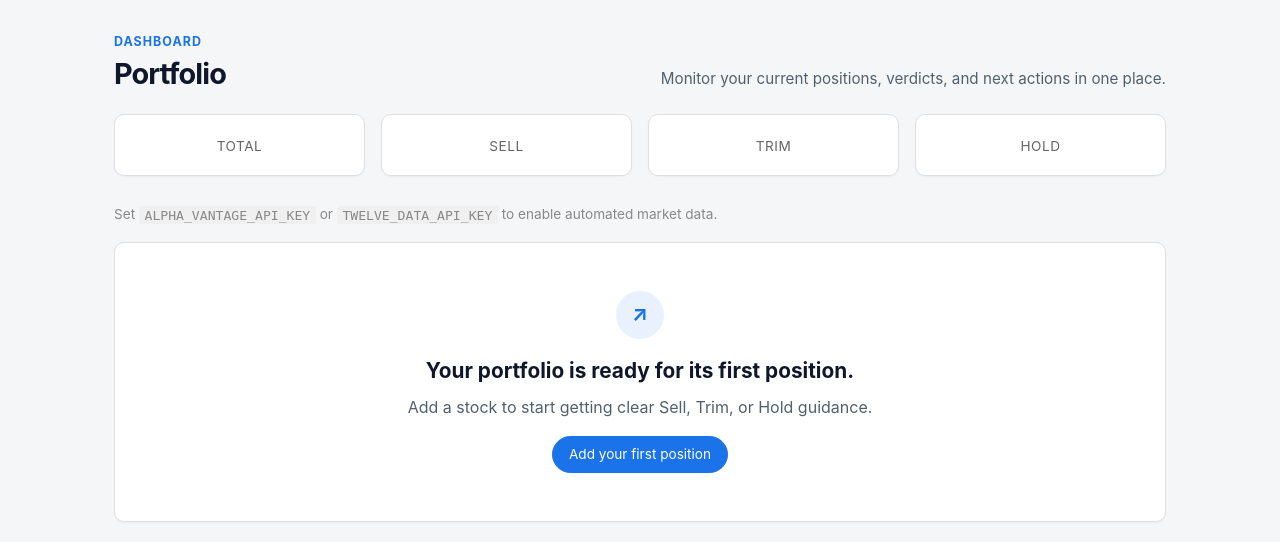
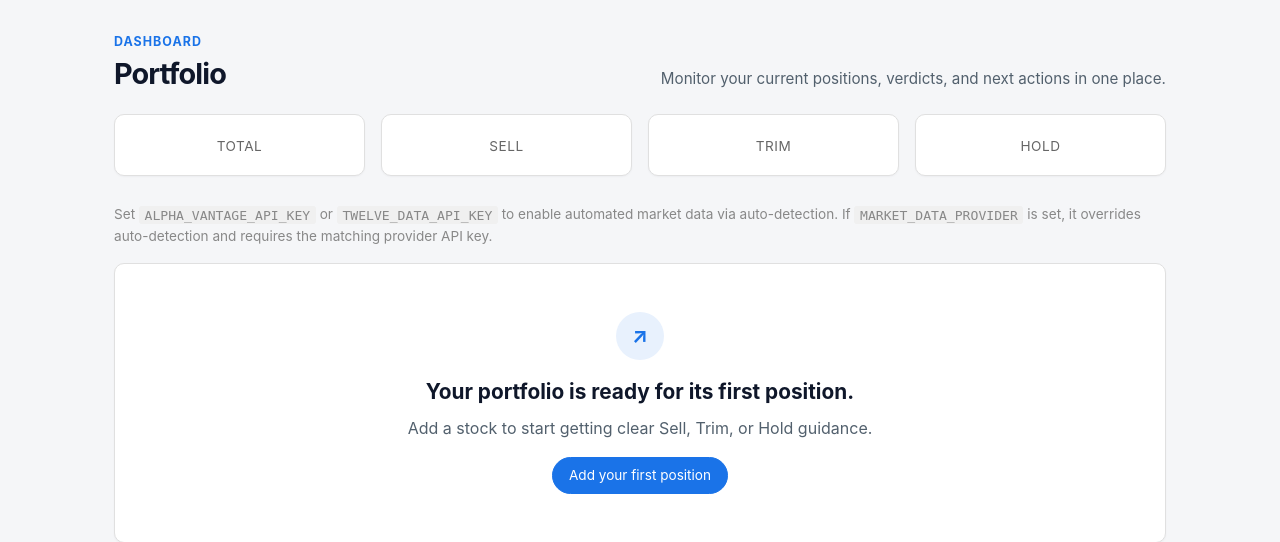
Before and after one commit to ryankmcintyre/StockSentinal, a FastAPI app: template app/templates/portfolio.html in a window 1280 px wide. Shown: the part 75-617 px from the top of the page. Run offline with FastAPI, Linux system fonts and the light colour scheme; the template is opened without the code that fills it, so the values that code supplies are empty.

Commit message:
Potential fix for pull request finding
Co-authored-by: Copilot Autofix powered by AI <175728472+Copilot@users.noreply.github.com>

```diff
--- a/app/templates/portfolio.html
+++ b/app/templates/portfolio.html
@@ -43,7 +43,10 @@
 </section>
 {% elif not api_configured %}
 <section class="refresh-controls">
-    <p class="text-muted">Set <code>ALPHA_VANTAGE_API_KEY</code> or <code>TWELVE_DATA_API_KEY</code> to enable automated market data.</p>
+    <p class="text-muted">
+        Set <code>ALPHA_VANTAGE_API_KEY</code> or <code>TWELVE_DATA_API_KEY</code> to enable automated market data via auto-detection.
+        If <code>MARKET_DATA_PROVIDER</code> is set, it overrides auto-detection and requires the matching provider API key.
+    </p>
 </section>
 {% endif %}
 
```
